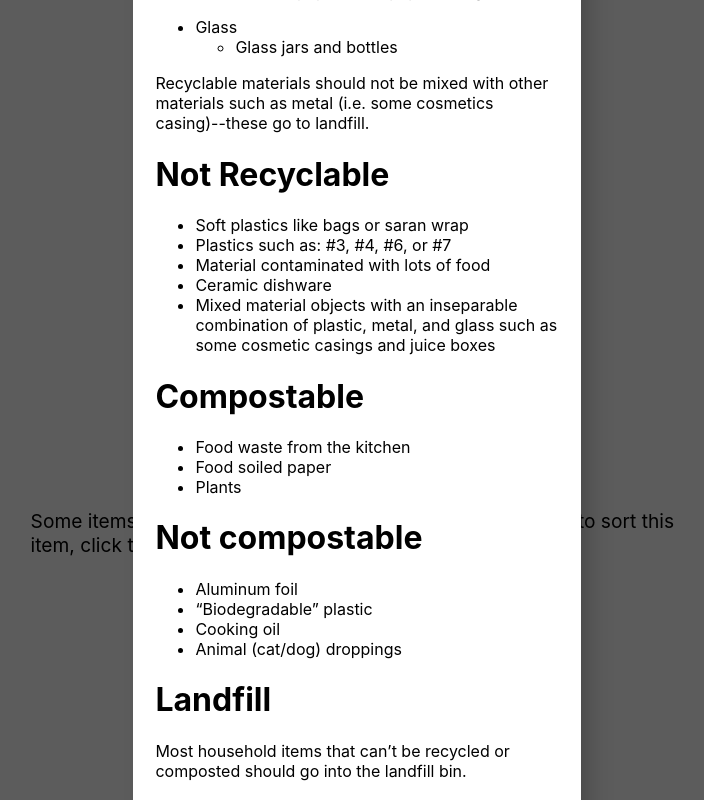
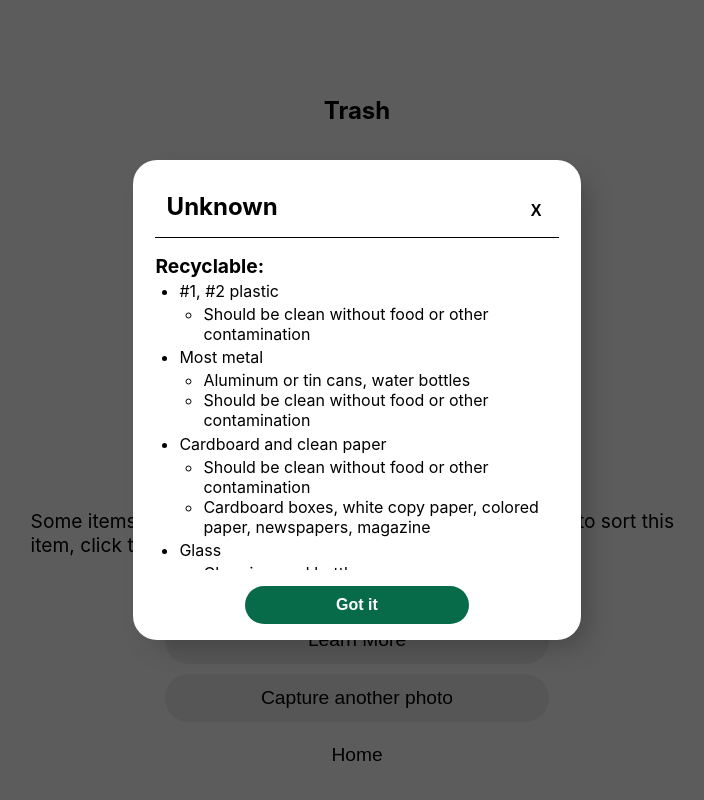
Before and after one commit to codeforsanjose/litter.ai, a React (Create React App) app in the folder client/: page /success in a window 1280 px wide. Both pictures are taken after a click on the button "Learn More". Shown: the top 800 px of the page, without its empty margins (283-987 px from the left). Built offline with nearby package versions, Linux system fonts and the light colour scheme.

Commit message:
Adjusted h1 and ul spacing in the success modal

```diff
--- a/client/src/css/SuccessfulSubmission.css
+++ b/client/src/css/SuccessfulSubmission.css
@@ -62,6 +62,7 @@
 
 .modal-container {
   min-height: 70%;
+  height: 60vh;
   background-color: var(--white);
   box-shadow: 0.75em 0.75em 1.75em -0.5em var(--shadow-color);
   display: flex;
@@ -106,14 +107,32 @@
   width: 90%;
 }
 
+.modal-container p {
+  margin: 0.5rem 0;
+}
+
 .modal-container
 .modal-text {
   width: 90%;
   max-width: 90%;
+  height: 100%;
   margin: 0;
   overflow-y: auto;
   padding: 0 0.6rem;
 }
+
+.modal-container
+.modal-text h1 {
+  margin: 0.5rem 0 0 0;
+  font-size: 1.2rem;
+}
+
+.modal-container
+.modal-text ul {
+  margin: 0.2rem 0 0 0;
+  padding-left: 1.5rem;
+}
+
 
 .modal-container
 .modal-text::-webkit-scrollbar-thumb,
@@ -121,14 +140,10 @@
   background-color: transparent;
 }
 
-.modal-container p {
-  margin-top: 0.5rem;
-}
-
 .modal-container
 .modal-got-it-button {
   width: 50%;
-  height: 5vh;
+  height: 7vh;
   border-radius: 10rem;
   border: none;
   color: var(--white);
```
